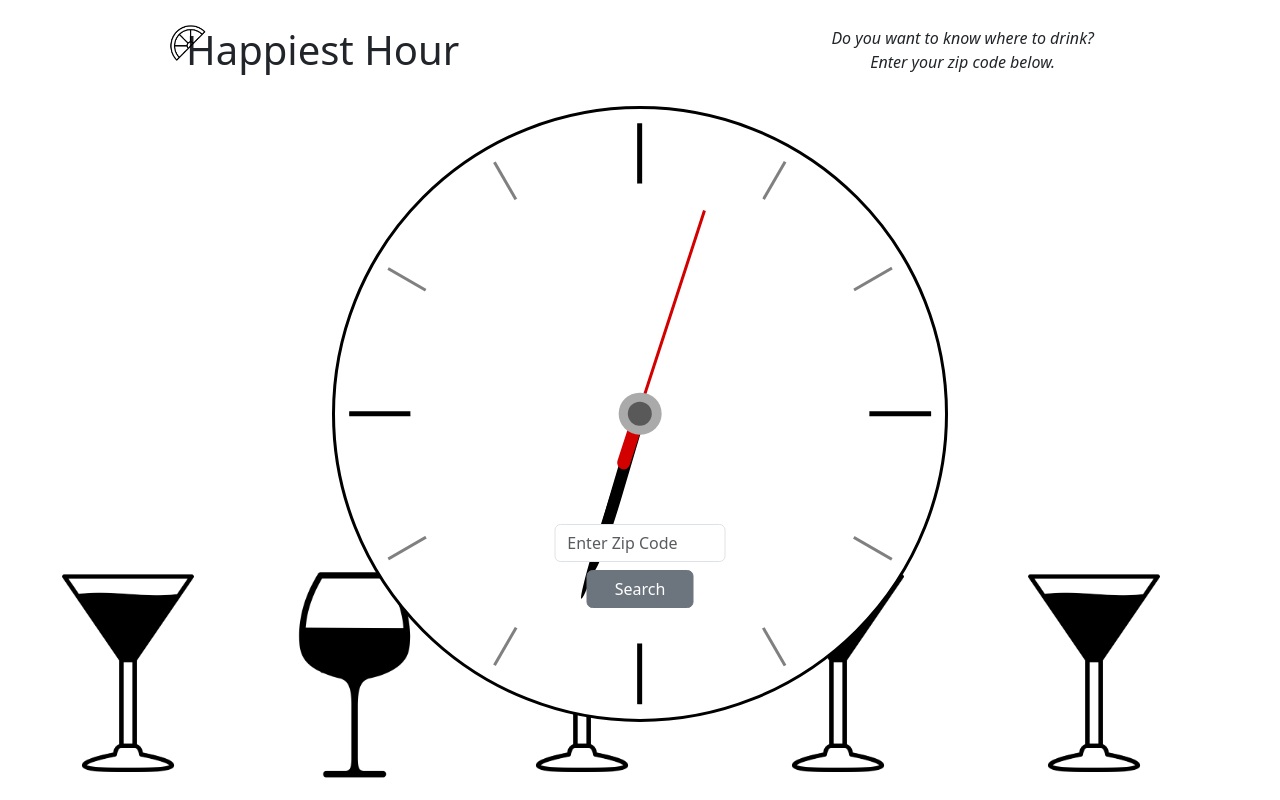
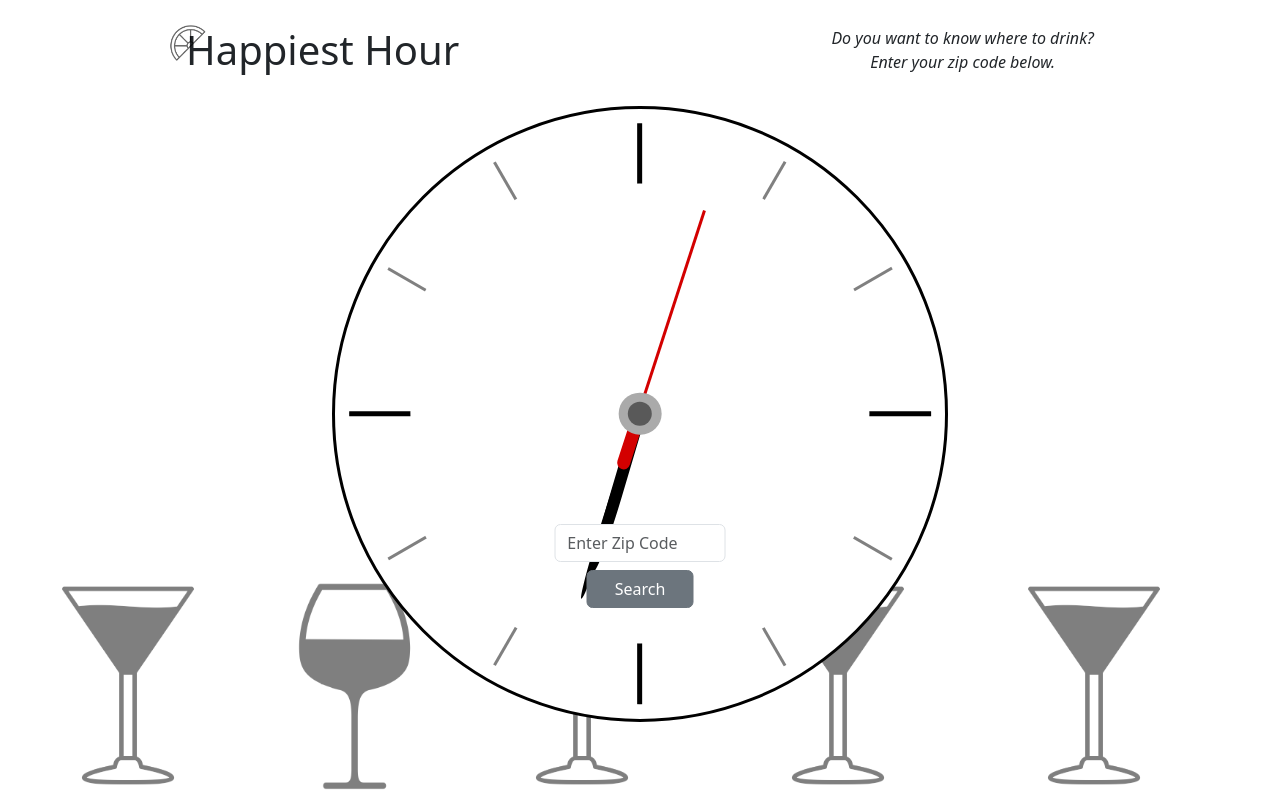
Before and after one commit to ColdWeatherBoyy/happiest-hour, a React (Vite) app in the folder client/: page / in a window 1280 px wide. Built offline with nearby package versions, Linux system fonts and the light colour scheme.

Commit message:
changes opacity of cocktails and lime

```diff
--- a/client/src/components/Cocktails/Cocktails.css
+++ b/client/src/components/Cocktails/Cocktails.css
@@ -7,10 +7,10 @@
 
 .cocktails img {
     position: relative;
-    /* z-index: 4; */
     width: 20%;
-    top: 95%;
-    transform: translate(0%, -50%);
+    top: 79%;
+    opacity: 50%;
+    /* transform: translate(0%, -50%); */
     /* background-color: red; */
 }
 
--- a/client/src/components/Title/Title.css
+++ b/client/src/components/Title/Title.css
@@ -13,15 +13,16 @@
 
 #lime {
     position: absolute;
+    opacity: 60%;
     width: 15%;
     height: auto;
     right: 92%;
     top: -10%;
 }
 
-#title {
-    /* position: absolute; */
-}
+/* #title {
+
+} */
 
 #directions {
     font-style: italic;
```
